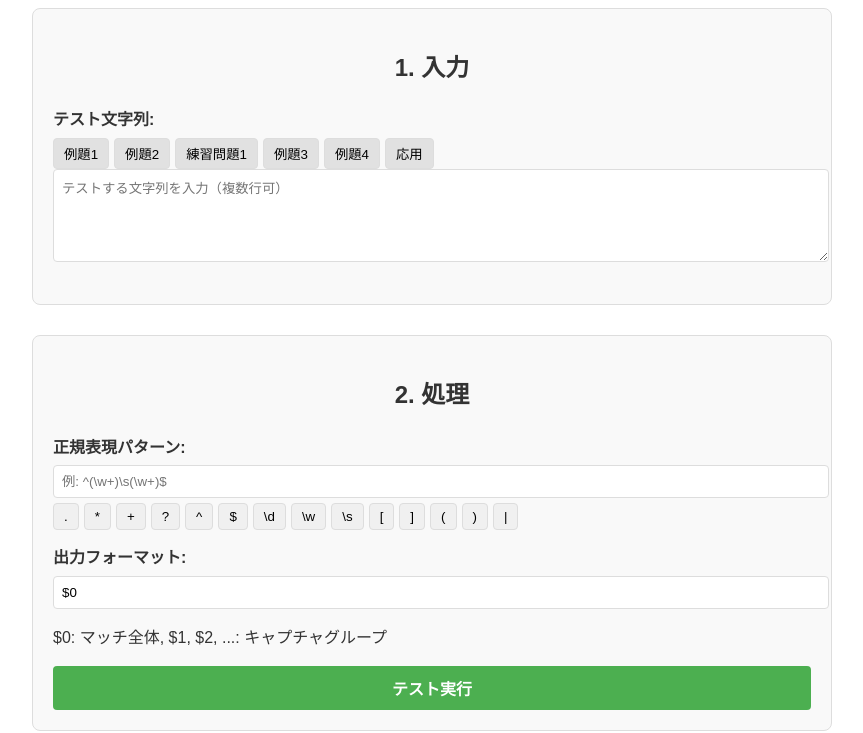
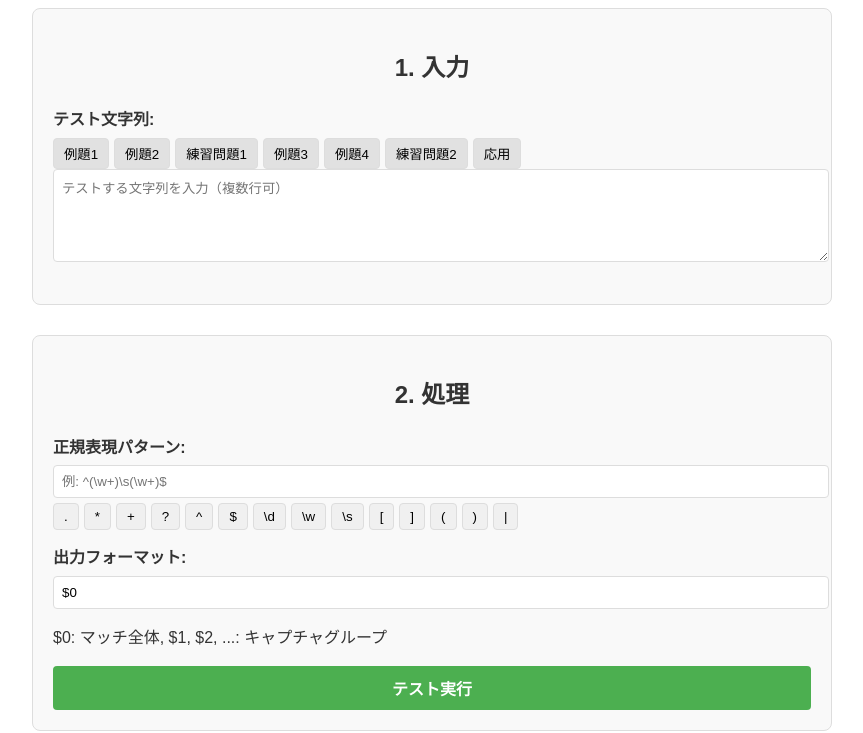
Before and after one commit to as-is-prog/regex-practice-app, a plain HTML site: page index.html in a window 1280 px wide. Shown: the part 106-839 px from the top of the page, without its empty margins (208-1071 px from the left). Drawn offline with Linux system fonts and the light colour scheme.

Commit message:
update: test string part 2

```diff
--- a/index.html
+++ b/index.html
@@ -130,6 +130,7 @@
             { name: '練習問題1', value: 'りんごは280円です。\nバナナは214円です。\nこのバナナは岡山県の瀬戸内で生産されました。\n生産者は円さんで、今年の出来栄えは最高です！とのことです。' },
             { name: '例題3', value: 'りんごは山形県産です。\nバナナは214円です。\nいちごは美味しいです。\n梨は386円です。\nメロンは高いです。' },
             { name: '例題4', value: '1日の最高気温38.2℃\n2日の最高気温38.3℃\n3日の最高気温38.0℃\n4日の最高気温37.8℃\n5日の最高気温37.7℃\n6日の最高気温35.6℃\n7日の最高気温32.1℃\n8日の最高気温33.1℃\n9日の最高気温31.7℃' },
+            { name: '練習問題2', value: 'PEEK耐熱温度250℃\nPBI耐熱温度310℃\nPPS耐熱温度220℃\nPTFE耐熱温度260℃\nPAI耐熱温度250℃\nPI耐熱温度260℃' },
             { name: '応用', value: '山形県産のりんごは280円。\n宮崎県産のバナナは214円。\n長野県産の梨は386円。' },
         ];
 
```
